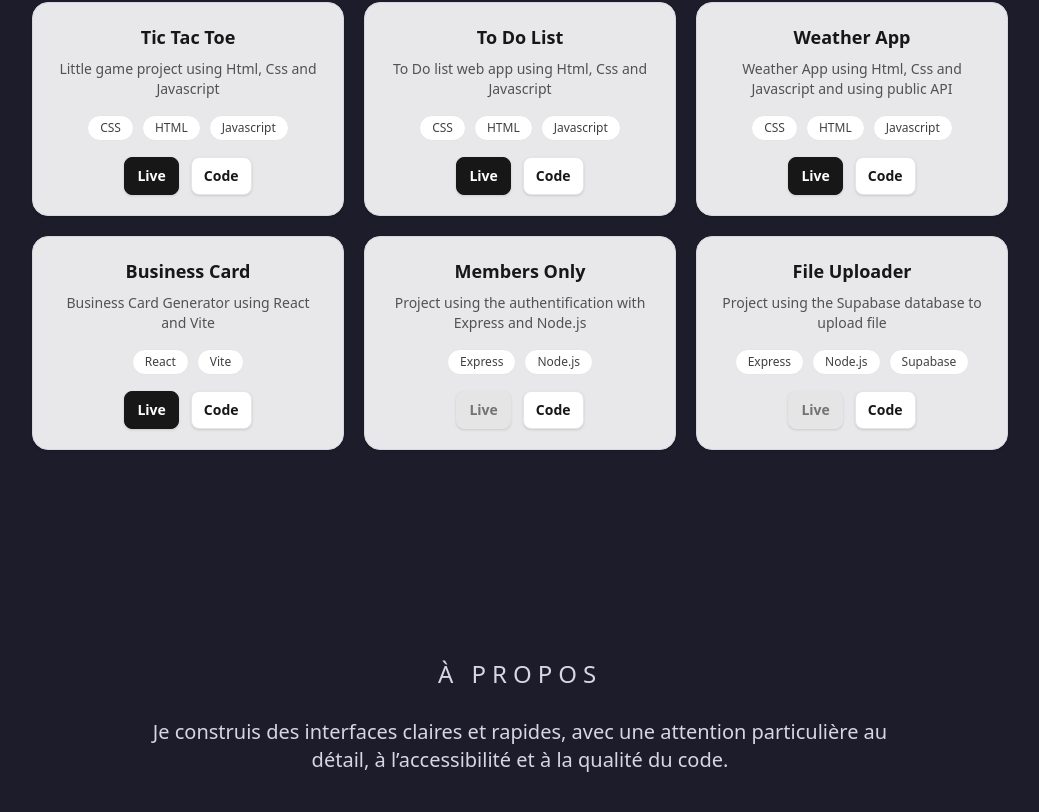
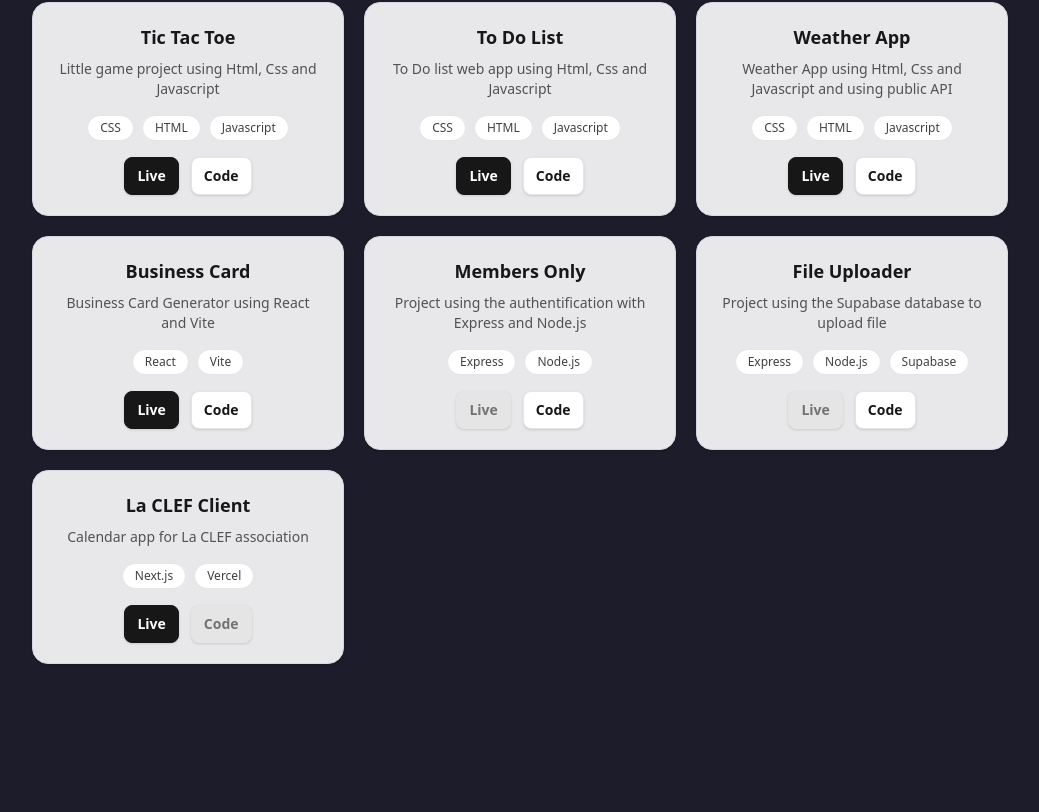
Before and after one commit to thefx3/fx.pairault, a React (Vite) app: page / in a window 1280 px wide. Shown: the part 1717-2529 px from the top of the page, without its empty margins (120-1159 px from the left). Built offline with nearby package versions, Linux system fonts and the light colour scheme.

Commit message:
Add a new project

```diff
--- a/src/pages/Projects.jsx
+++ b/src/pages/Projects.jsx
@@ -83,6 +83,14 @@ export default function Projects() {
       github: "",
       live: "",
     },
+    {
+      title: "La CLEF Client",
+      subtitle: "Calendar app for La CLEF association",
+      statut: "termine",
+      skills: ["Next.js", "Vercel"],
+      github: "",
+      live: "https://laclef-news.vercel.app/",
+    },
   ];
 
   const tabs = [
--- a/src/pages/Skills.jsx
+++ b/src/pages/Skills.jsx
@@ -3,7 +3,7 @@ import { BsNodePlusFill } from "react-icons/bs";
 import { DiNodejs, DiPostgresql } from "react-icons/di";
 import { FaCss3Alt, FaHtml5, FaJs, FaNodeJs, FaReact } from "react-icons/fa";
 import { IoLogoNodejs } from "react-icons/io";
-import { RiNodejsFill, RiSupabaseFill, RiTailwindCssFill } from "react-icons/ri";
+import { RiNextjsFill, RiNodejsFill, RiSupabaseFill, RiTailwindCssFill } from "react-icons/ri";
 import { SiPrisma } from "react-icons/si";
 
 
@@ -18,6 +18,7 @@ export default function Skills() {
         { Icon: FaJs, label: "JavaScript", color: "text-yellow-400" },
         { Icon: FaReact, label: "React.js", color: "text-sky-400" },
         { Icon: RiTailwindCssFill, label: "Tailwind CSS", color: "text-cyan-400" },
+        { Icon: RiNextjsFill, label: "Next.js", color: "text-black" },
       ],
     },
     {
```
